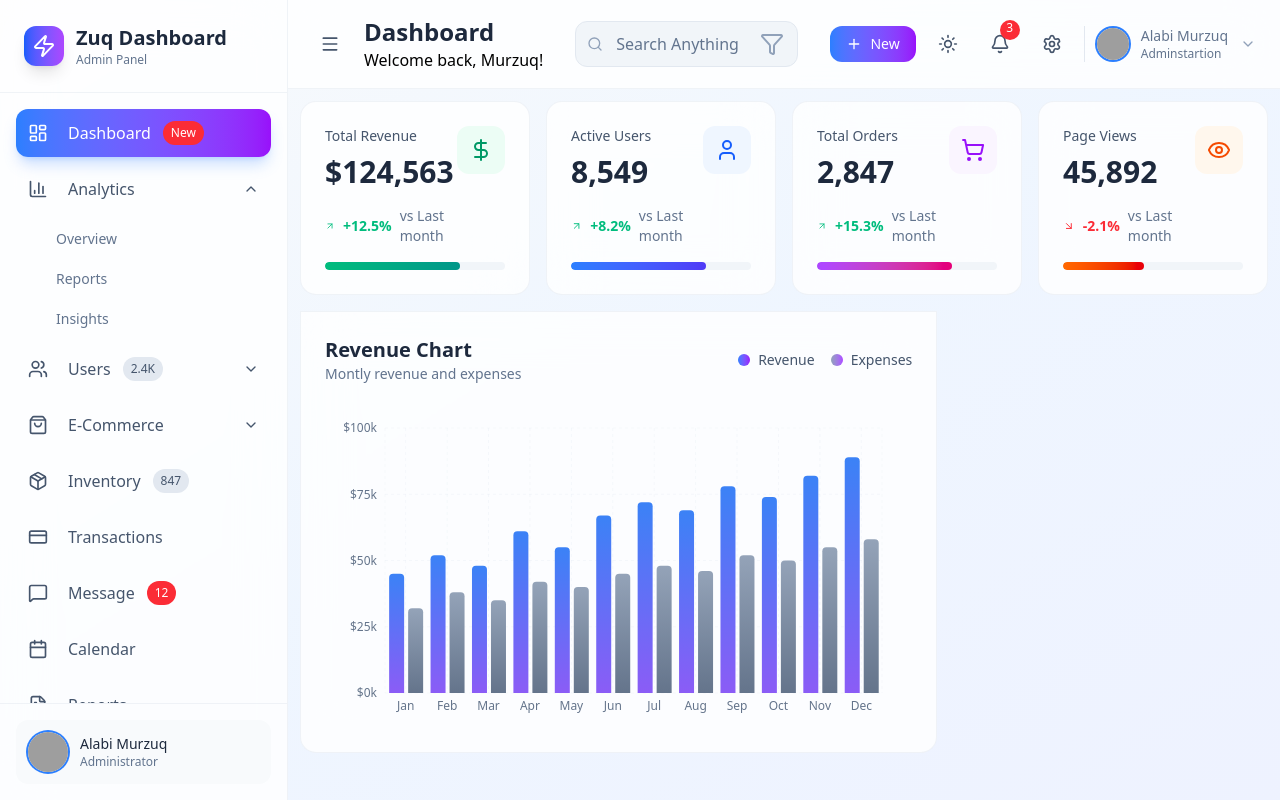
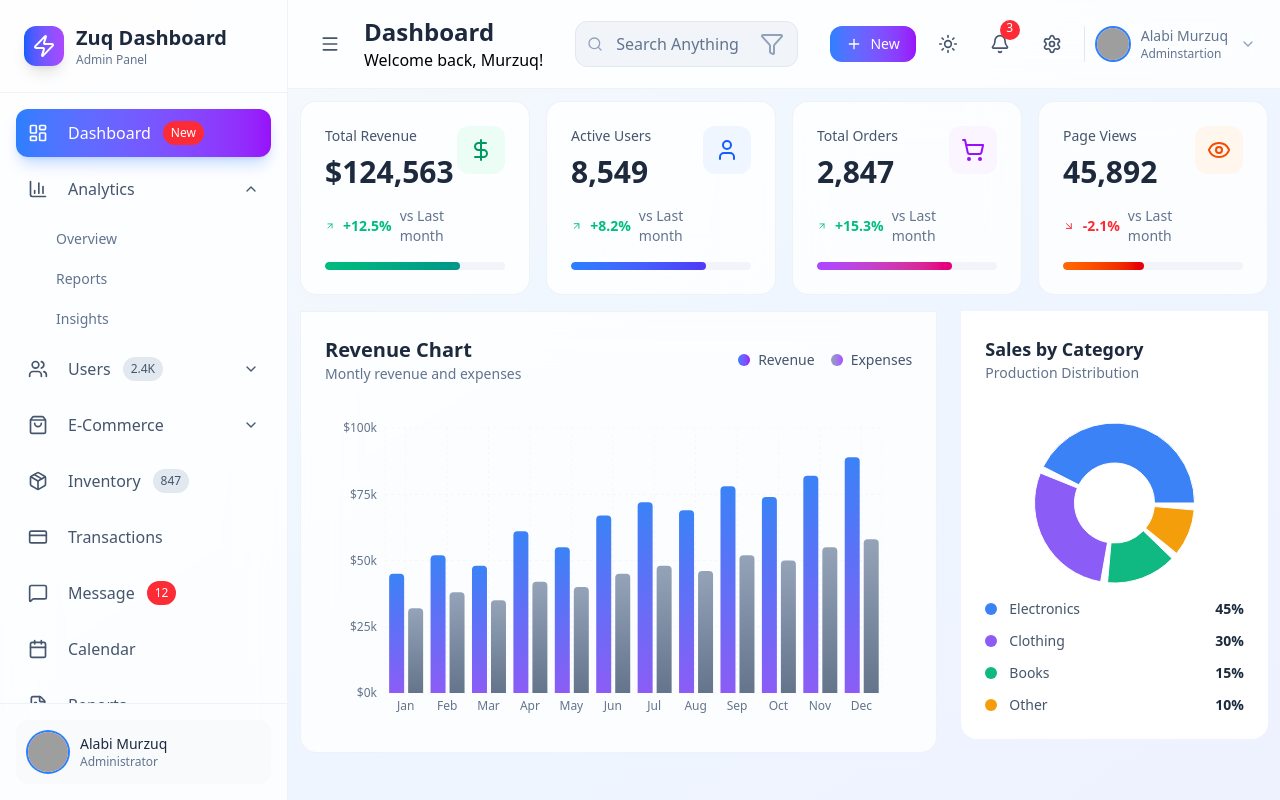
Before and after one commit to Murzuq/Zuq-Admin-Dashboard, a React (Vite) app: page / in a window 1280 px wide. Built offline with nearby package versions, Linux system fonts and the light colour scheme; grey boxes are pictures that could not be loaded.

Commit message:
Added Sales Chart

```diff
--- a/src/components/Dashboard/ChartSection.tsx
+++ b/src/components/Dashboard/ChartSection.tsx
@@ -1,4 +1,5 @@
 import RevenueChart from './RevenueChart';
+import SalesChart from './SalesChart';
 
 function ChartSection() {
   return (
@@ -6,6 +7,10 @@
       <div className='xl:col-span-2'>
         <RevenueChart />
       </div>
+
+      <div className='space-y-6'>
+        <SalesChart />
+      </div>
     </div>
   );
 }
--- a/src/components/Dashboard/Dashboard.tsx
+++ b/src/components/Dashboard/Dashboard.tsx
@@ -7,6 +7,7 @@
       {/* StatsGrid */}
       <StatsGrid />
 
+      {/* Charts Section */}
       <ChartSection />
     </div>
   );
--- /dev/null
+++ b/src/components/Dashboard/SalesChart.tsx
@@ -0,0 +1,79 @@
+import { Cell, Pie, PieChart, ResponsiveContainer, Tooltip } from 'recharts';
+
+type Data = {
+  name: string;
+  value: number;
+  color: string;
+};
+
+const data: Data[] = [
+  { name: 'Electronics', value: 45, color: '#3b82f6' },
+  { name: 'Clothing', value: 30, color: '#8b5cf6' },
+  { name: 'Books', value: 15, color: '#10b981' },
+  { name: 'Other', value: 10, color: '#f59e0b' },
+];
+
+function SalesChart() {
+  return (
+    <div className='rounded-b-2xl border-slate-200/50 bg-white p-6 backdrop-blur-xl dark:border-slate-700/50 dark:bg-slate-900'>
+      <div className='mb-6'>
+        <h3 className='text-lg font-bold text-slate-800 dark:text-white'>
+          Sales by Category
+        </h3>
+        <p className='text-sm text-slate-500 dark:text-slate-400'>
+          Production Distribution
+        </p>
+      </div>
+      <div className='h-48'>
+        <ResponsiveContainer width='100%' height='100%'>
+          <PieChart>
+            <Pie
+              data={data}
+              cx='50%'
+              cy='50%'
+              innerRadius={40}
+              outerRadius={80}
+              paddingAngle={5}
+              dataKey='value'
+            >
+              {data.map((entry, index) => (
+                <Cell key={`cell-${index}`} fill={entry.color} />
+              ))}
+            </Pie>
+          </PieChart>
+          <Tooltip
+            contentStyle={{
+              backgroundColor: 'rgba(255,255,255,0.95)',
+              border: 'none',
+              borderRadius: '12px',
+              boxShadow: '0 10px 40px rgba(0,0,0,0.1)',
+            }}
+          />
+        </ResponsiveContainer>
+      </div>
+
+      <div className='space-y-3'>
+        {data.map((item, index) => {
+          return (
+            <div className='flex items-center justify-between' key={index}>
+              <div className='flex items-center space-x-3'>
+                <div
+                  className='h-3 w-3 rounded-full'
+                  style={{ backgroundColor: item.color }}
+                />
+                <span className='text-sm text-slate-600 dark:text-slate-400'>
+                  {item.name}
+                </span>
+              </div>
+              <div className='text-sm font-semibold text-slate-800 dark:text-white'>
+                {item.value}%
+              </div>
+            </div>
+          );
+        })}
+      </div>
+    </div>
+  );
+}
+
+export default SalesChart;
```
